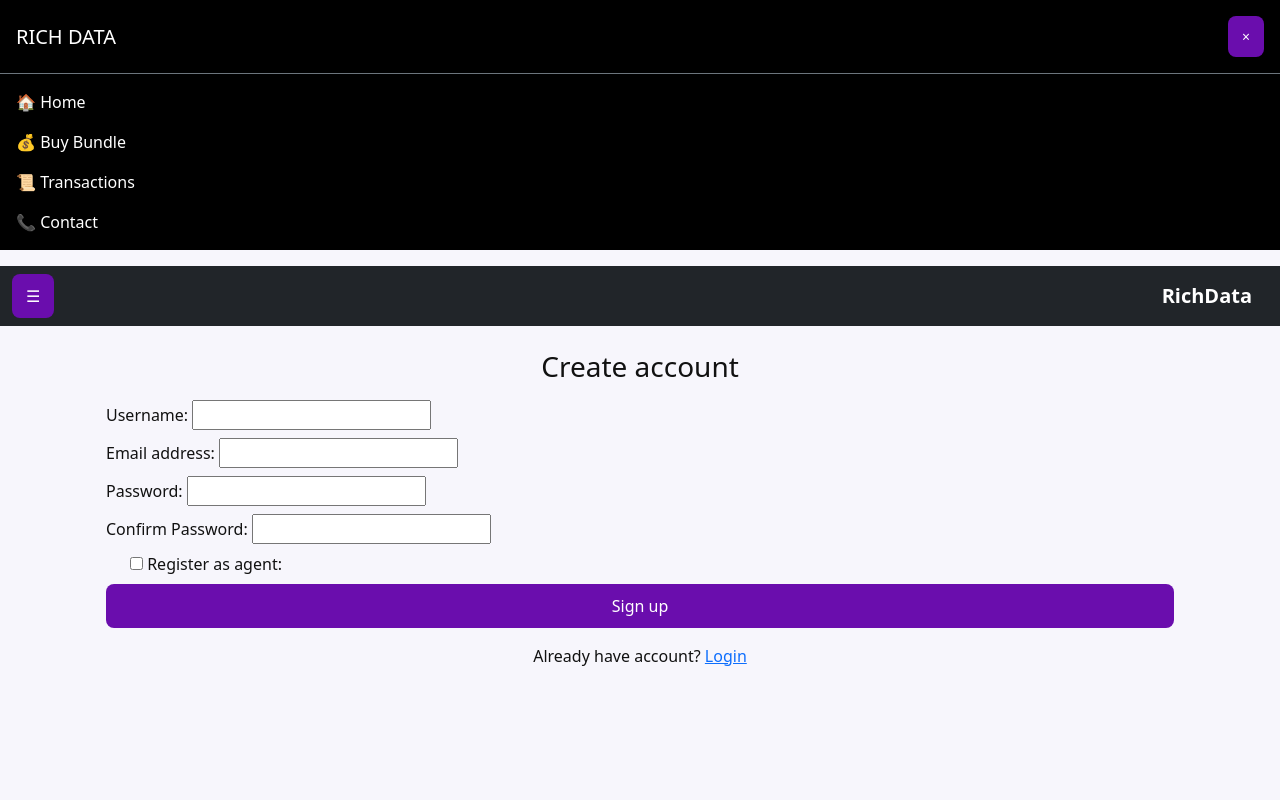
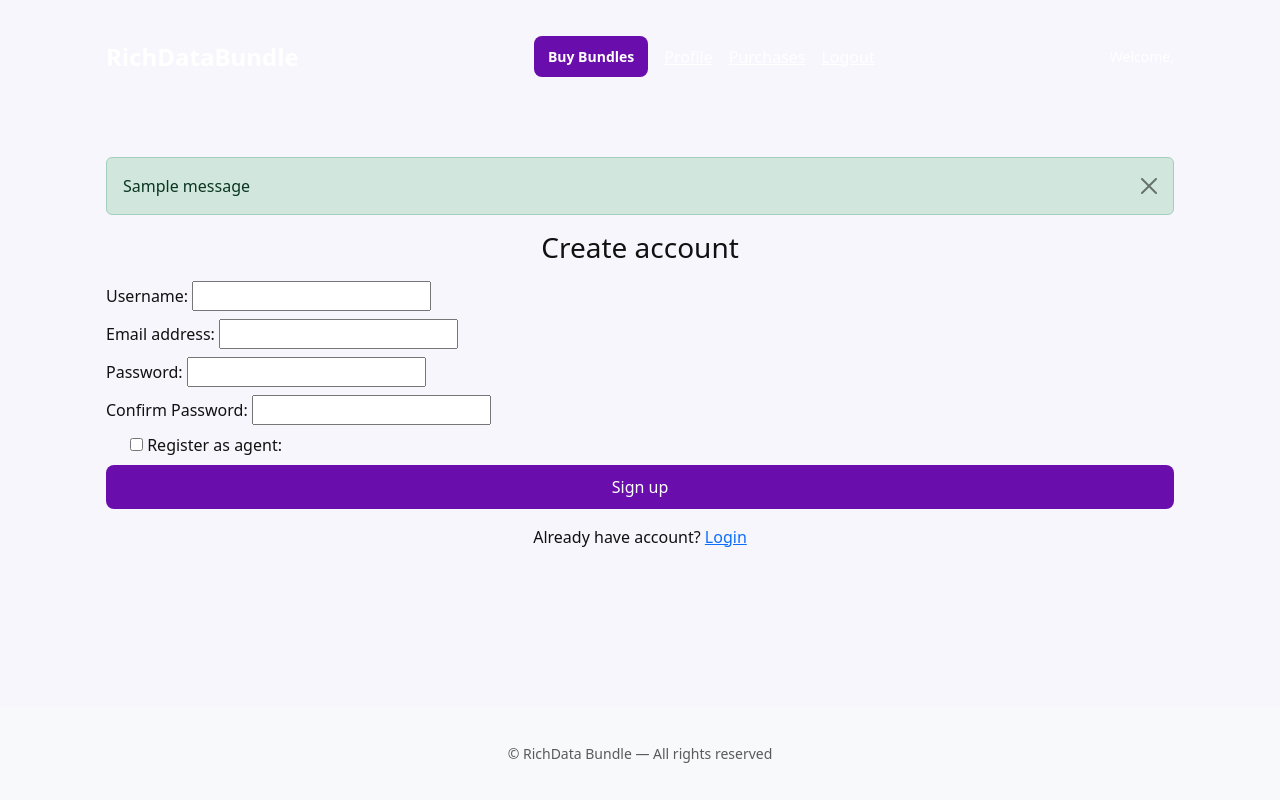
Before and after one commit to Oxbee59/richdatabundle, a Django app: page /signup/ in a window 1280 px wide. Run offline with Django 5.2, Linux system fonts and the light colour scheme; one stand-in notice (Sample message) is shown; some libraries are stand-ins or nearby versions.

Commit message:
Updated UI, models, and Paystack integration

```diff
--- a/core/templates/core/base.html
+++ b/core/templates/core/base.html
@@ -1,46 +1,73 @@
-{% load static %}
-<!DOCTYPE html>
+{# core/templates/core/base.html #}
+<!doctype html>
 <html lang="en">
 <head>
-  <meta charset="UTF-8">
-  <meta name="viewport" content="width=device-width, initial-scale=1.0">
-  <title>{% block title %}Rich Data Bundle{% endblock %}</title>
-  <link href="{% static 'css/bootstrap.min.css' %}" rel="stylesheet">
-  <link href="{% static 'css/style.css' %}" rel="stylesheet">
-  <script src="{% static 'js/bootstrap.bundle.min.js' %}"></script>
-  <script src="{% static 'js/app.js' %}" defer></script>
+  <meta charset="utf-8">
+  <meta name="viewport" content="width=device-width,initial-scale=1">
+  <title>RichData Bundle</title>
+  <link href="https://cdn.jsdelivr.net/npm/bootstrap@5.3.2/dist/css/bootstrap.min.css" rel="stylesheet">
+  {% load static %}
+  <link rel="stylesheet" href="{% static 'core/css/style.css' %}">
 </head>
-<body>
+<body class="d-flex flex-column min-vh-100">
 
-  <!-- Sidebar -->
-  <nav id="sidebar" class="sidebar bg-black text-white">
-    <div class="sidebar-header p-3 border-bottom border-secondary d-flex justify-content-between align-items-center">
-      <h5 class="mb-0">RICH DATA</h5>
-      <button id="closeSidebar" class="btn btn-outline-light btn-sm">&times;</button>
+<header class="bg-violet text-white py-3">
+  <div class="container d-flex align-items-center justify-content-between">
+    <div class="d-flex align-items-center">
+      <button id="menuToggle" class="btn btn-sm btn-outline-light me-2 d-lg-none">≡</button>
+      <a href="{% url 'dashboard' %}" class="text-decoration-none text-white fs-4 fw-bold">RichDataBundle</a>
     </div>
-    <ul class="list-unstyled px-3 py-2">
-      <li><a href="/" class="text-white text-decoration-none d-block py-2">🏠 Home</a></li>
-      <li><a href="/buy-bundle/" class="text-white text-decoration-none d-block py-2">💰 Buy Bundle</a></li>
-      <li><a href="/transactions/" class="text-white text-decoration-none d-block py-2">📜 Transactions</a></li>
-      <li><a href="/contact/" class="text-white text-decoration-none d-block py-2">📞 Contact</a></li>
-    </ul>
-  </nav>
 
-  <!-- Overlay -->
-  <div id="overlay" class="overlay"></div>
+    <nav id="mainNav" class="d-none d-lg-flex align-items-center gap-3">
+      <a href="{% url 'buy_bundle' %}" class="btn btn-light btn-sm fw-bold">Buy Bundles</a>
+      <a href="{% url 'profile' %}" class="text-white">Profile</a>
+      <a href="{% url 'my_purchases' %}" class="text-white">Purchases</a>
+      <a href="{% url 'logout' %}" class="text-white">Logout</a>
+    </nav>
 
-  <!-- Navbar -->
-  <nav class="navbar navbar-dark bg-dark sticky-top">
-    <div class="container-fluid d-flex justify-content-between align-items-center">
-      <button id="openSidebar" class="btn btn-outline-light">☰</button>
-      <a href="/" class="navbar-brand fw-bold">RichData</a>
+    <div class="d-none d-lg-block text-end text-white small">
+      Welcome, {{ user.username }}{% if user is not None %}{% endif %}
     </div>
-  </nav>
+  </div>
+</header>
 
-  <!-- Main Content -->
-  <div id="main-content" class="container my-4">
+<!-- Sidebar for mobile -->
+<div id="mobileSidebar" class="mobile-sidebar d-lg-none">
+  <div class="p-3">
+    <a href="{% url 'buy_bundle' %}" class="d-block py-2">Buy Bundles</a>
+    <a href="{% url 'profile' %}" class="d-block py-2">Profile</a>
+    <a href="{% url 'my_purchases' %}" class="d-block py-2">Purchases</a>
+    <a href="{% url 'logout' %}" class="d-block py-2">Logout</a>
+  </div>
+</div>
+
+<main class="flex-fill">
+  <div class="container py-4">
+    {% for message in messages %}
+      <div class="alert alert-{{ message.tags|default:'info' }} alert-dismissible fade show" role="alert">
+        {{ message }}
+        <button type="button" class="btn-close" data-bs-dismiss="alert" aria-label="Close"></button>
+      </div>
+    {% endfor %}
     {% block content %}{% endblock %}
   </div>
+</main>
 
+<footer class="py-3 mt-auto bg-light">
+  <div class="container text-center small text-muted">
+    © RichData Bundle — All rights reserved
+  </div>
+</footer>
+
+<script src="https://cdn.jsdelivr.net/npm/bootstrap@5.3.2/dist/js/bootstrap.bundle.min.js"></script>
+<script>
+  const menuToggle = document.getElementById('menuToggle');
+  const mobileSidebar = document.getElementById('mobileSidebar');
+  if (menuToggle) {
+    menuToggle.addEventListener('click', () => {
+      mobileSidebar.classList.toggle('open');
+    });
+  }
+</script>
 </body>
 </html>
```
Also changed, not shown: core/templates/core/buy_bundle.html (+27 -60 lines), 1 other file.
